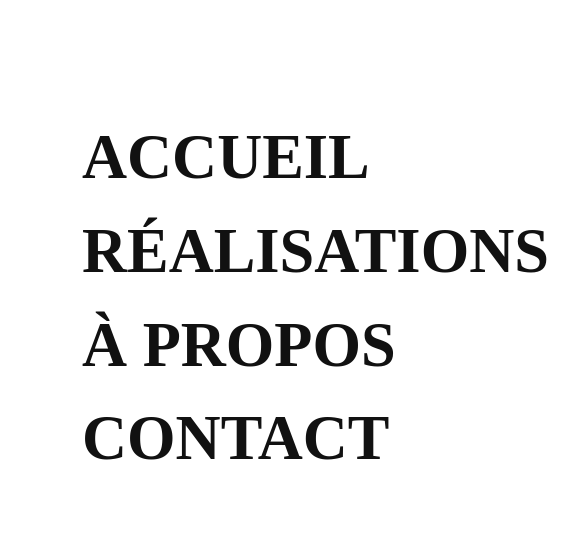
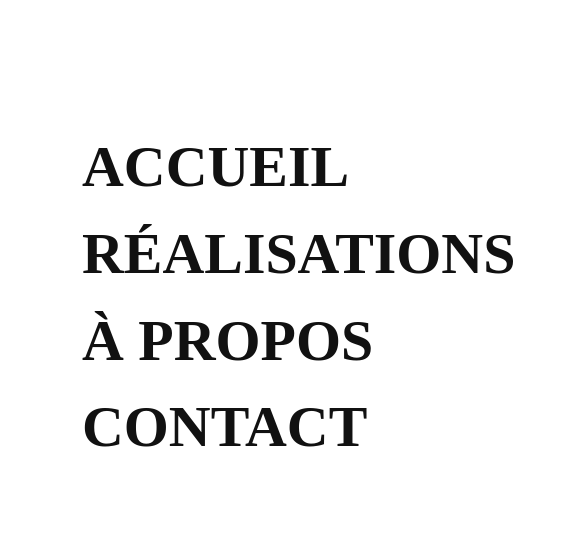
Before and after one commit to Mteehub/001, a plain HTML site: page index.html in a window 1280 px wide. Both pictures are taken after a click on the button 1240 px from the left and 38 px from the top of the page. Shown: the part 94-629 px from the top of the page, 0-586 px from the left. Drawn offline with nearby package versions, Linux system fonts and the light colour scheme; a web font is replaced by a local one.

Commit message:
Update style.css

```diff
--- a/assets/css/style.css
+++ b/assets/css/style.css
@@ -98,7 +98,7 @@ a{text-decoration: none;}
 .navigation ul a li{
     list-style-type: none;
     font-weight: bold;
-    font-size: calc(2.7rem + 1.5vw);
+    font-size: calc(2.5rem + 1.4vw);
     transition: ease 0.3s;
     color: #111111;
     text-transform: uppercase;
```
